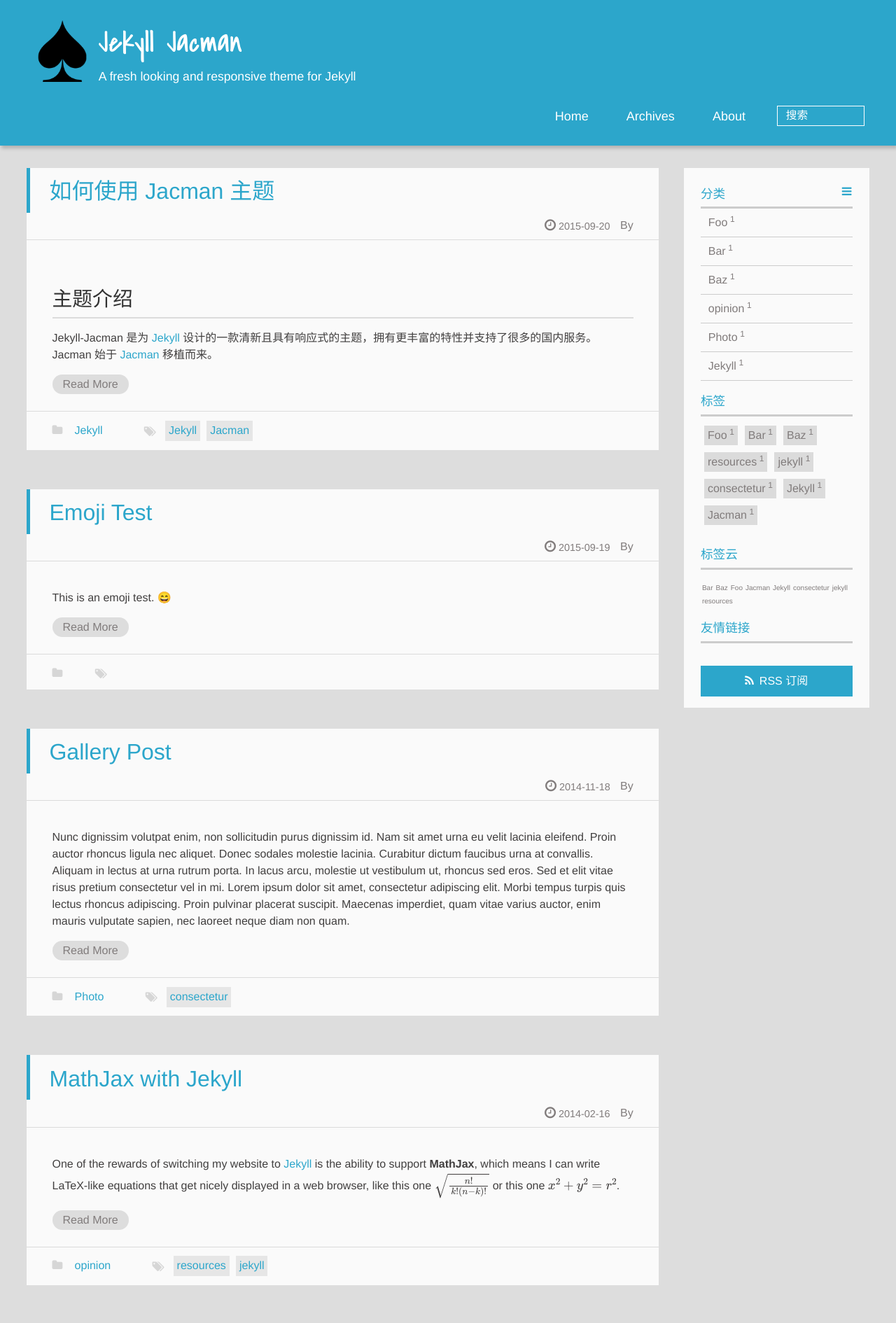
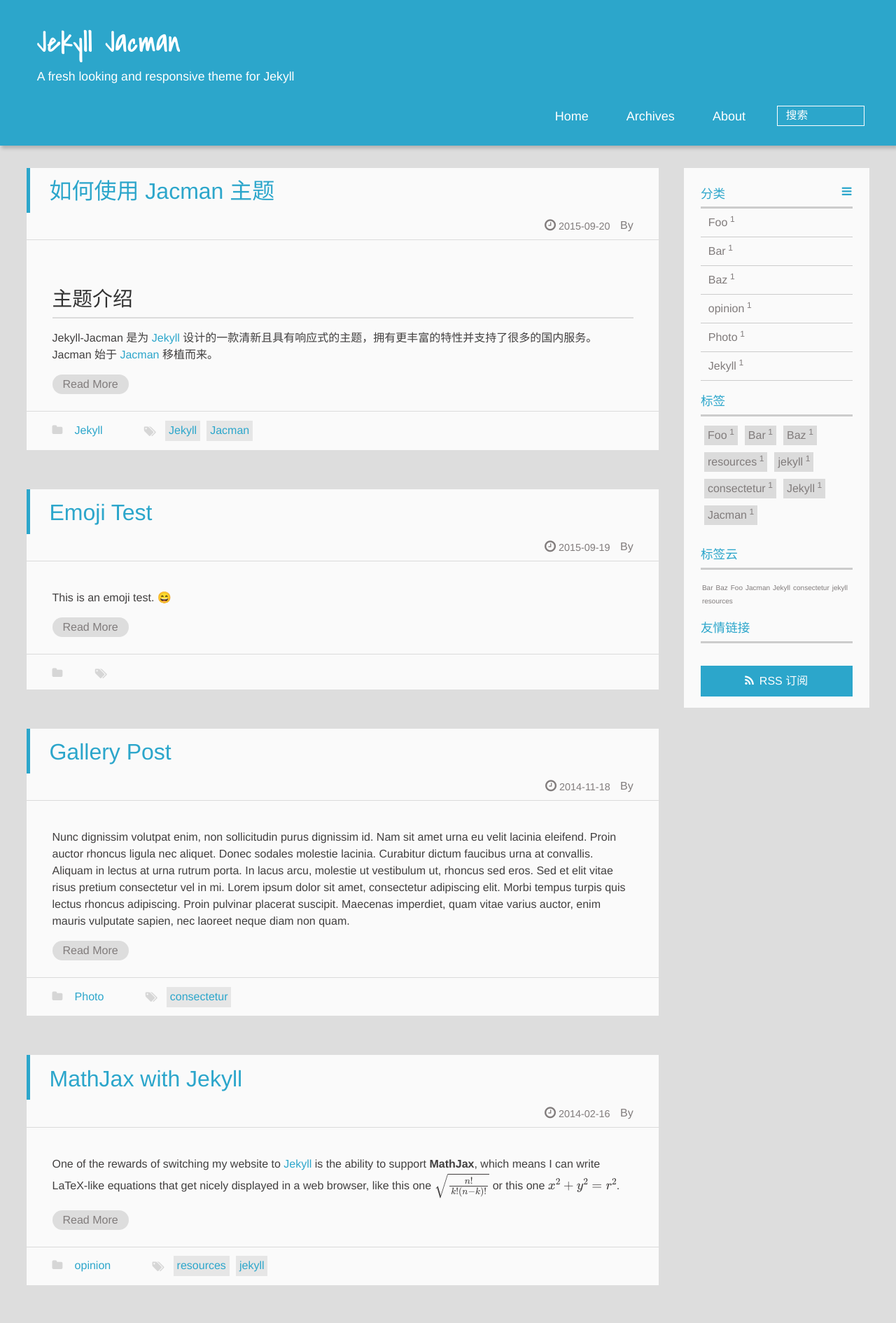
Before and after one commit to Hyical/Hyical.github.io, a Jekyll site: the page built from index.html, in a window 1280 px wide. Shown: the top 1890 px of the page at 70% size. Built offline with Jekyll 4.4.1, drawn with Linux system fonts in a browser that asks for light colours; emoji names are drawn with the system emoji font; formulas are drawn with MathJax 3; the list of posts is cut into pages by our own code.

Commit message:
初始化

```diff
--- a/_config.yml
+++ b/_config.yml
@@ -66,13 +66,13 @@ widgets:
 # rss: /atom.xml ## RSS address.
 
 #### Image
-imglogo:
-  enable: true             ## display image logo true/false.
-  src: img/logo.png        ## `.svg` and `.png` are recommended,please put image into the theme folder `/jacman/source/img`.
-favicon: img/favicon.ico   ## size:32px*32px,`.ico` is recommended,please put image into the theme folder `/jacman/source/img`.
-apple_icon: img/jacman.jpg ## size:114px*114px,please put image into the theme folder `/jacman/source/img`.
-author_img: img/author.jpg ## size:220px*220px.display author avatar picture.if don't want to display,please don't set this.
-banner_img: #img/banner.jpg ## size:1920px*200px+. Banner Picture
+# imglogo:
+#   enable: true             ## display image logo true/false.
+#   src: img/logo.png        ## `.svg` and `.png` are recommended,please put image into the theme folder `/jacman/source/img`.
+# favicon: img/favicon.ico   ## size:32px*32px,`.ico` is recommended,please put image into the theme folder `/jacman/source/img`.
+# apple_icon: img/jacman.jpg ## size:114px*114px,please put image into the theme folder `/jacman/source/img`.
+# author_img: img/author.jpg ## size:220px*220px.display author avatar picture.if don't want to display,please don't set this.
+# banner_img: #img/banner.jpg ## size:1920px*200px+. Banner Picture
 
 #### index post is expanding or not
 index:
```
